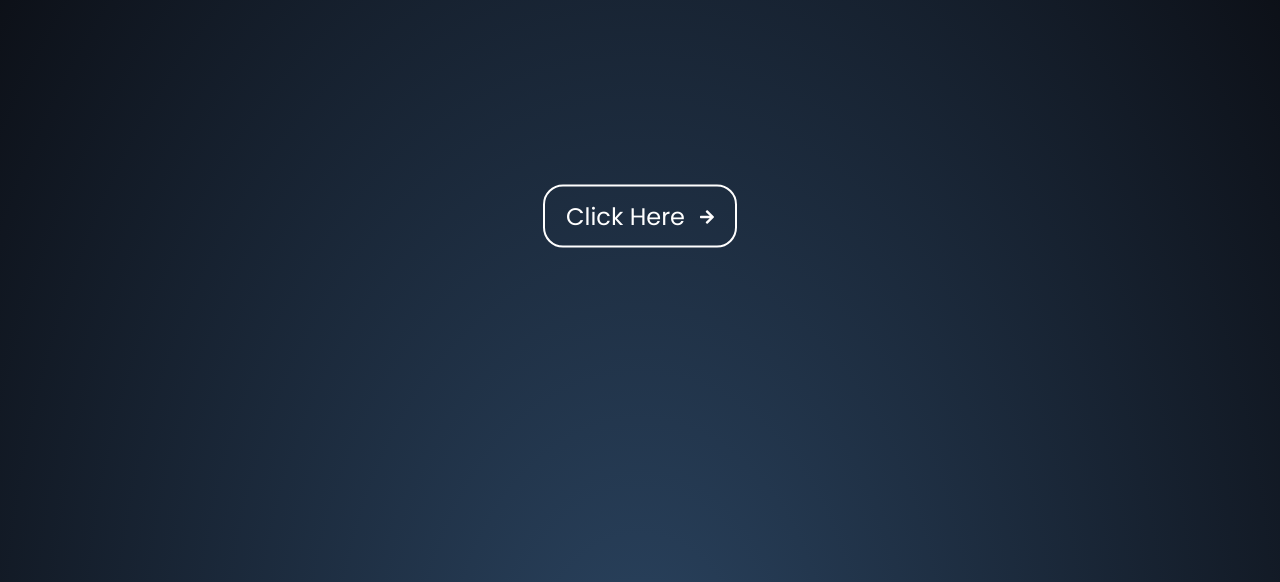
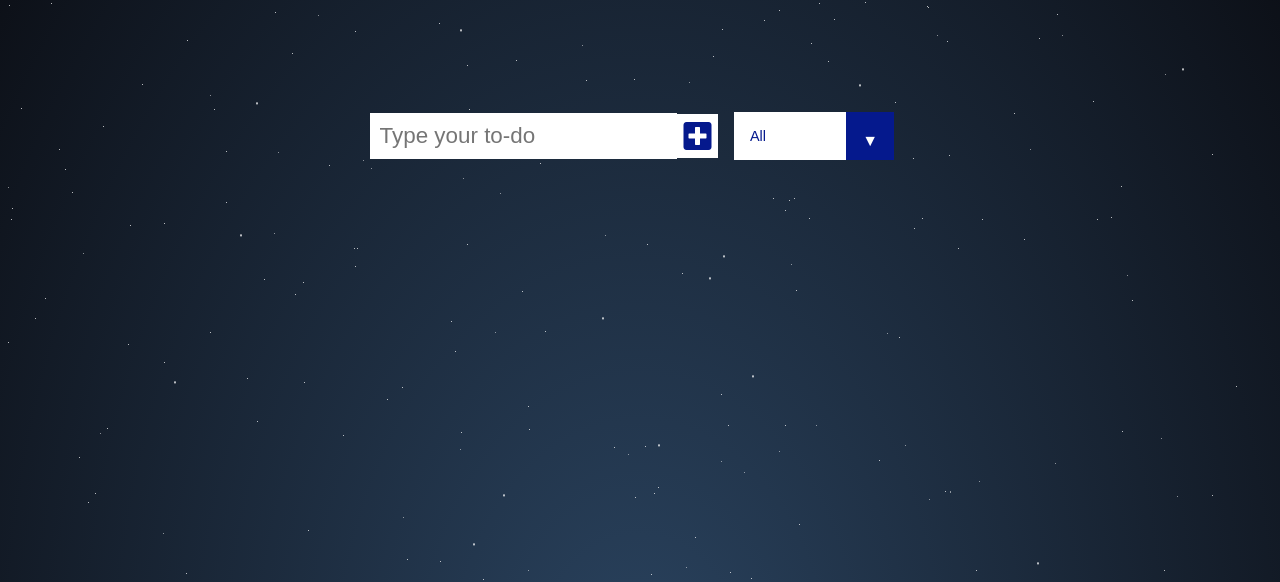
Before and after one commit to Isaacpyo/Javascript-projects, a plain HTML site: page index.html in a window 1280 px wide. Shown: the part 224-806 px from the top of the page. Drawn offline with nearby package versions, Linux system fonts and the light colour scheme.

Commit message:
new commit

```diff
--- a/CSS/style.css
+++ b/CSS/style.css
@@ -157,7 +157,7 @@ div.active {
   transform: translate(-50%, -50%);
 }
 
-/* #stars1 {
+#stars1 {
   width: 0.5px;
   height: 0.5px;
   opacity: 0.7;
@@ -722,7 +722,7 @@ div.active {
   to {
     transform: translateY(-2000px);
   }
-} */
+}
 
 form button {
   padding: 0.4rem;
--- a/index.html
+++ b/index.html
@@ -38,17 +38,16 @@
     </header>
 
     <!-- click-here -->
-    <div class="centre-item centre-item-2 active">
+    <!-- <div class="centre-item centre-item-2 active">
       <h2 class="click-here">Click Here</h2>
       <i class="fas fa fa-arrow-right"></i>
     </div>
     <div class="centre-item-3">
-      <!-- <h4>To begin</h4> -->
-    </div>
-
+      <h4>To begin</h4>
+    </div> -->
 
     <!-- change your name -->
-    <form action="" class="centre-item form-only">
+    <!-- <form action="" class="centre-item form-only">
       <div class="name-field innactive">
         <i class="fas fa-user"></i>
         <input type="text" placeholder="Type your name" required />
@@ -57,10 +56,10 @@
       <div class="innactive">
         <button <i class="fas fa fa-arrow-right arrow-align"></i></button>
       </div>
-    </form>
+    </form> -->
 
     <!-- main todo list -->
-    <div class="innactive">
+    <div class="innactiv">
       <form action="" class="main-form">
         <input
           type="text"
```
Also changed, not shown: 1 other file.
